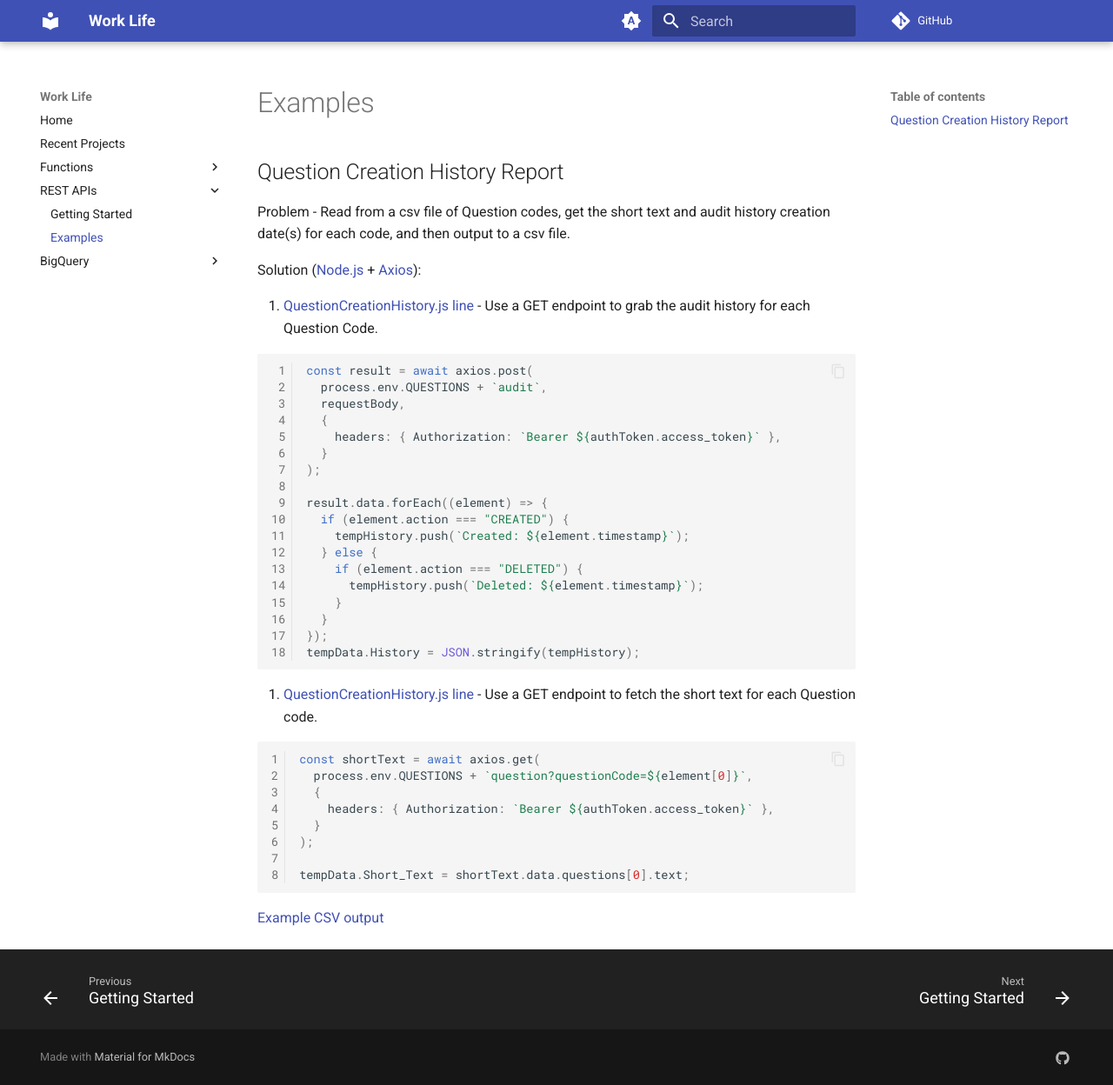
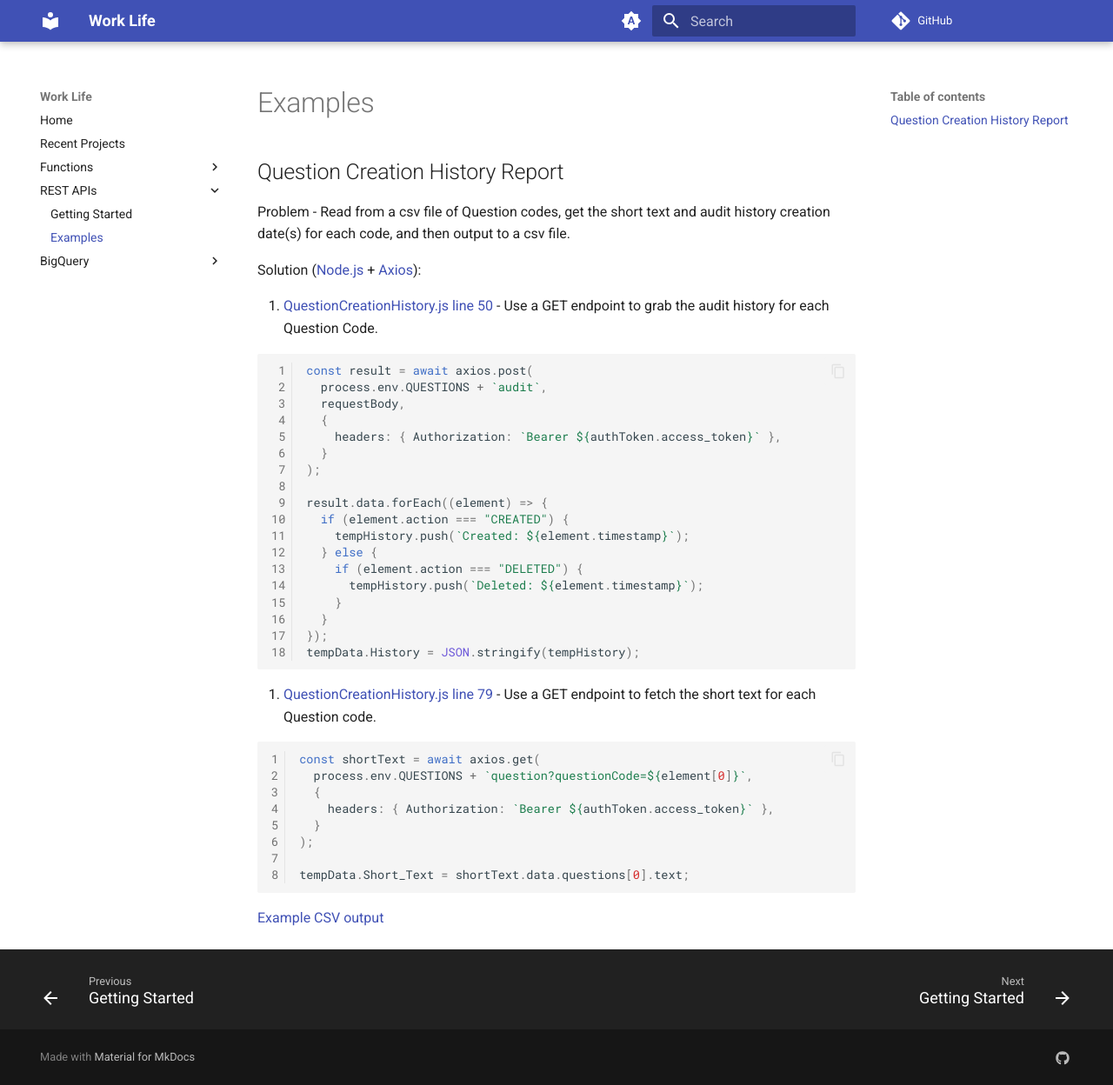
Before and after one commit to mshuber1981/work-life, an MkDocs documentation site: the page built from docs/rest/examples.md, in a window 1280 px wide and 1248 px high. Shown: the whole window at 87% size. Built offline with MkDocs 1.6.1 and Material for MkDocs 9.7.7, drawn with Linux system fonts in a browser that asks for light colours; comment, search, counter and statistics services are not loaded.

Commit message:
Updating links

````diff
--- a/docs/rest/examples.md
+++ b/docs/rest/examples.md
@@ -6,7 +6,7 @@
 
 Solution ([Node.js](https://nodejs.org/en) + [Axios](https://axios-http.com/)):
 
-1. [QuestionCreationHistory.js line](GitHub) - Use a GET endpoint to grab the audit history for each Question Code.
+1. [QuestionCreationHistory.js line 50](https://github.com/mshuber1981/work-life/blob/main/present/QuestionCreationHistory.js#L50) - Use a GET endpoint to grab the audit history for each Question Code.
 
    ```javascript linenums="1"
    const result = await axios.post(
@@ -29,7 +29,7 @@
    tempData.History = JSON.stringify(tempHistory);
    ```
 
-2. [QuestionCreationHistory.js line](GitHub) - Use a GET endpoint to fetch the short text for each Question code.
+2. [QuestionCreationHistory.js line 79](https://github.com/mshuber1981/work-life/blob/main/present/QuestionCreationHistory.js#L79) - Use a GET endpoint to fetch the short text for each Question code.
 
    ```javascript linenums="1"
    const shortText = await axios.get(
````
